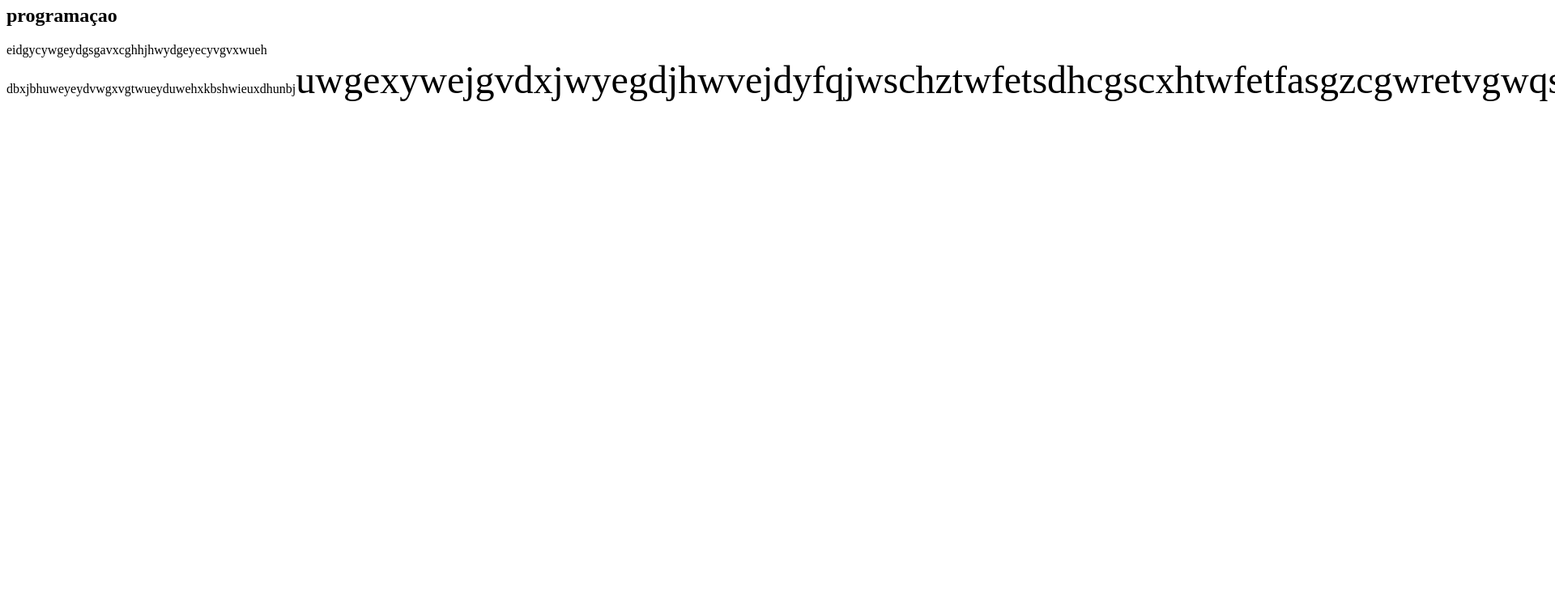
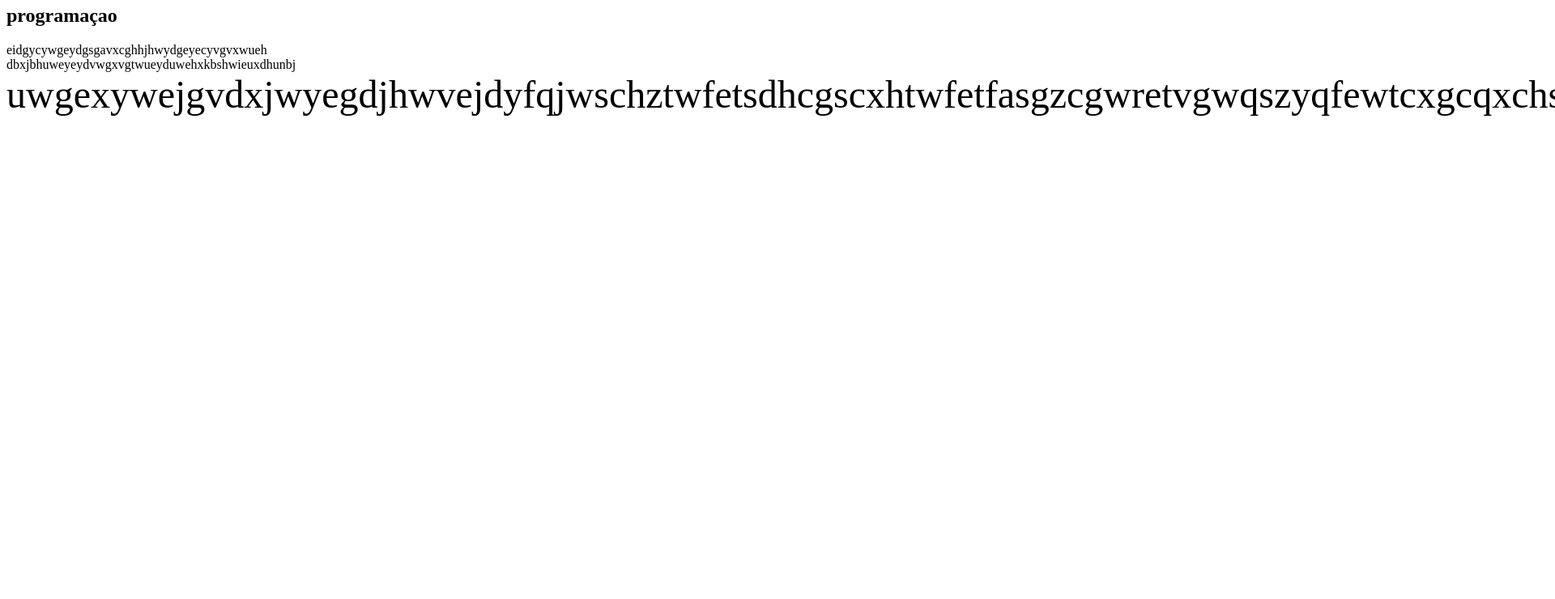
Before and after one commit to giovanna214/giovanna214.github.io, a plain HTML site: page index.html in a window 1280 px wide. Shown: the part 60-800 px from the top of the page at 81% size, 1920 px wide, since content can reach past the window. Drawn offline with Linux system fonts and the light colour scheme.

Commit message:
Update index.html

```diff
--- a/index.html
+++ b/index.html
@@ -5,7 +5,9 @@
 <body>
 <h1>GIOVANNAEVITORIA</h1>
   <h2>programaçao</h2>
-  <p>eidgycywgeydgsgavxcghhjhwydgeyecyvgvxwueh<br>dbxjbhuweyeydvwgxvgtwueyduwehxkbshwieuxdhunbj<font size=10>uwgexywejgvdxjwyegdjhwvejdyfqjwschztwfetsdhcgscxhtwfetfasgzcgwretvgwqszyqfewtcxgcqxchsgqftwedf</font size=10></p>
+  <p>eidgycywgeydgsgavxcghhjhwydgeyecyvgvxwueh
+    <br>dbxjbhuweyeydvwgxvgtwueyduwehxkbshwieuxdhunbj
+    <br><font size=10>uwgexywejgvdxjwyegdjhwvejdyfqjwschztwfetsdhcgscxhtwfetfasgzcgwretvgwqszyqfewtcxgcqxchsgqftwedf</font size=10></p>
 
 
 
```
